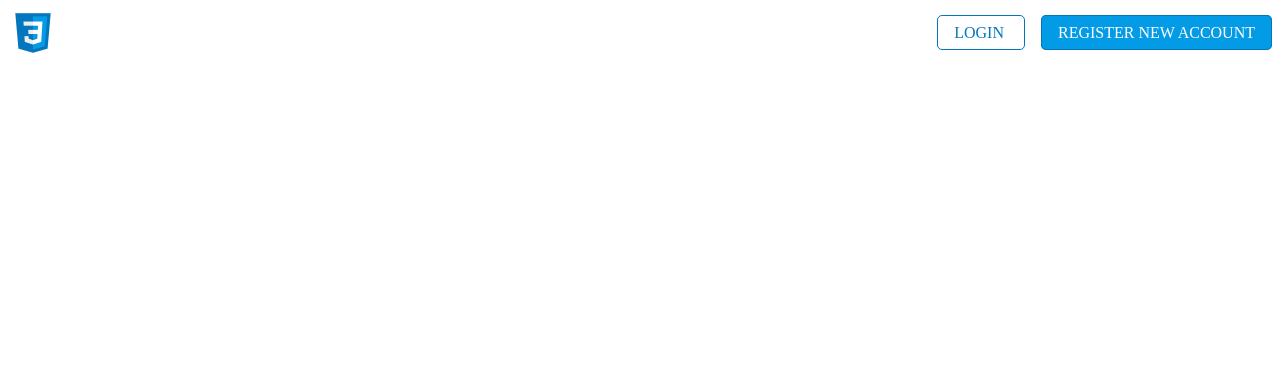
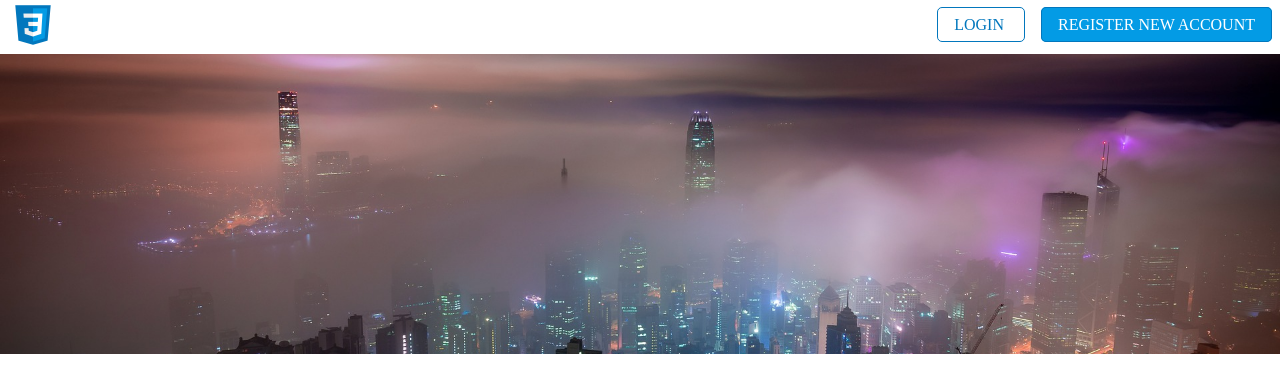
Before and after one commit to Zainab98Azzam/bootcamp-iraq-2020-apr-css-code-along, a plain HTML site: page index.html in a window 1280 px wide. Drawn offline with Linux system fonts and the light colour scheme.

Commit message:
Add cover photo

```diff
--- a/index.html
+++ b/index.html
@@ -23,8 +23,8 @@
       </div>
     </nav>
   </header>
-  <!-- Navigation/header -->
   <!-- cover image -->
+  <div class="cover">
   <!-- profile picture -->
   <!-- information about person -->
   <!-- followers list -->
--- a/style.css
+++ b/style.css
@@ -1,14 +1,30 @@
+* {
+    margin: 0;
+    padding: 0;
+}
+
 a {
     text-decoration: none;
+}
+
+.cover {
+    width: 100%;
+    height: 300px;
+    background-image: url('./imgs/cover.jpg');
+    background-size: cover;
+    background-repeat: no-repeat;
+    background-position: center;
 }
 
 .logo {
     width: 50px;
     height: 50px;
+    margin-left: 8px;
 }
 
 .header-right {
     margin-top: 16px;
+    margin-right: 8px;
     float: right;
 }
 
```
